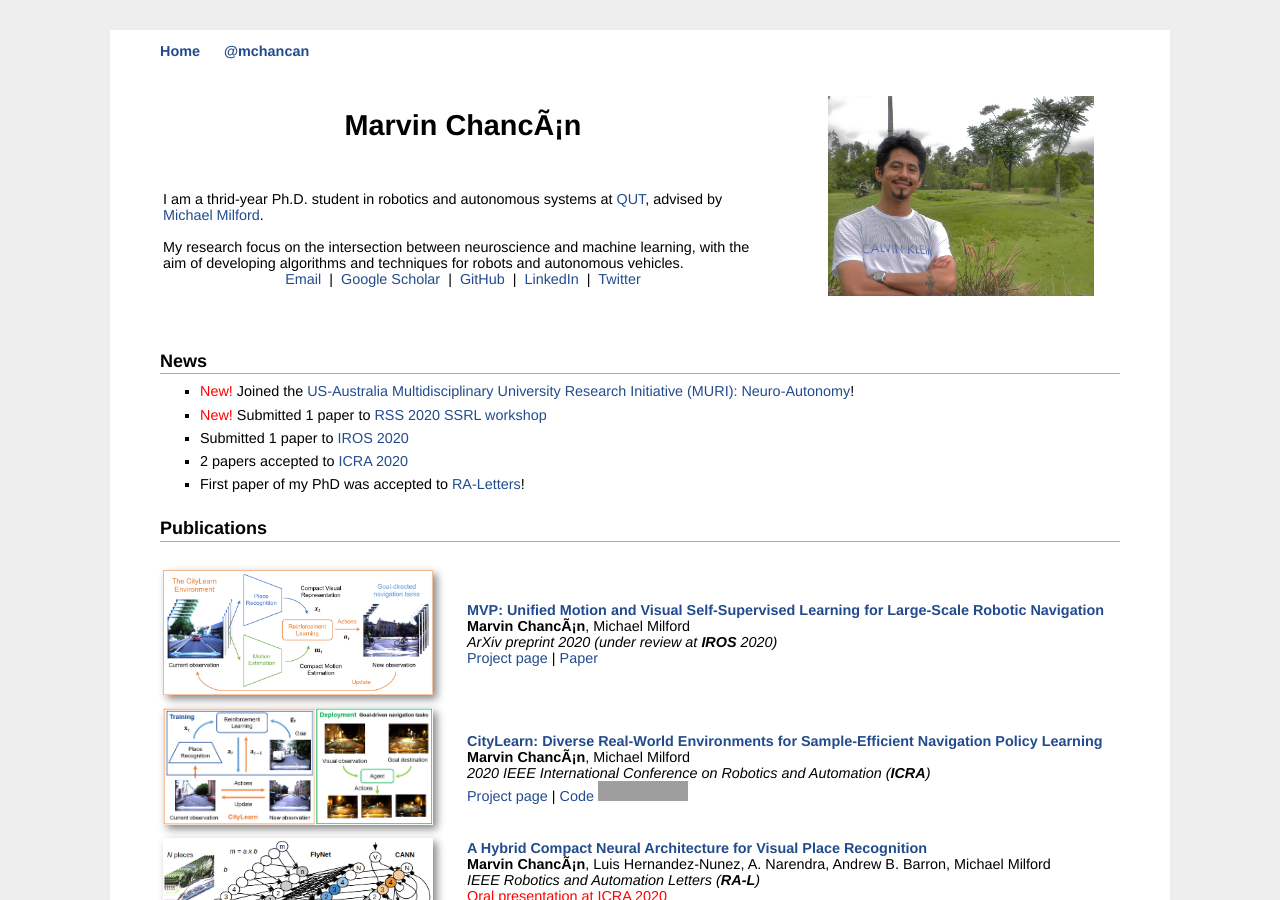
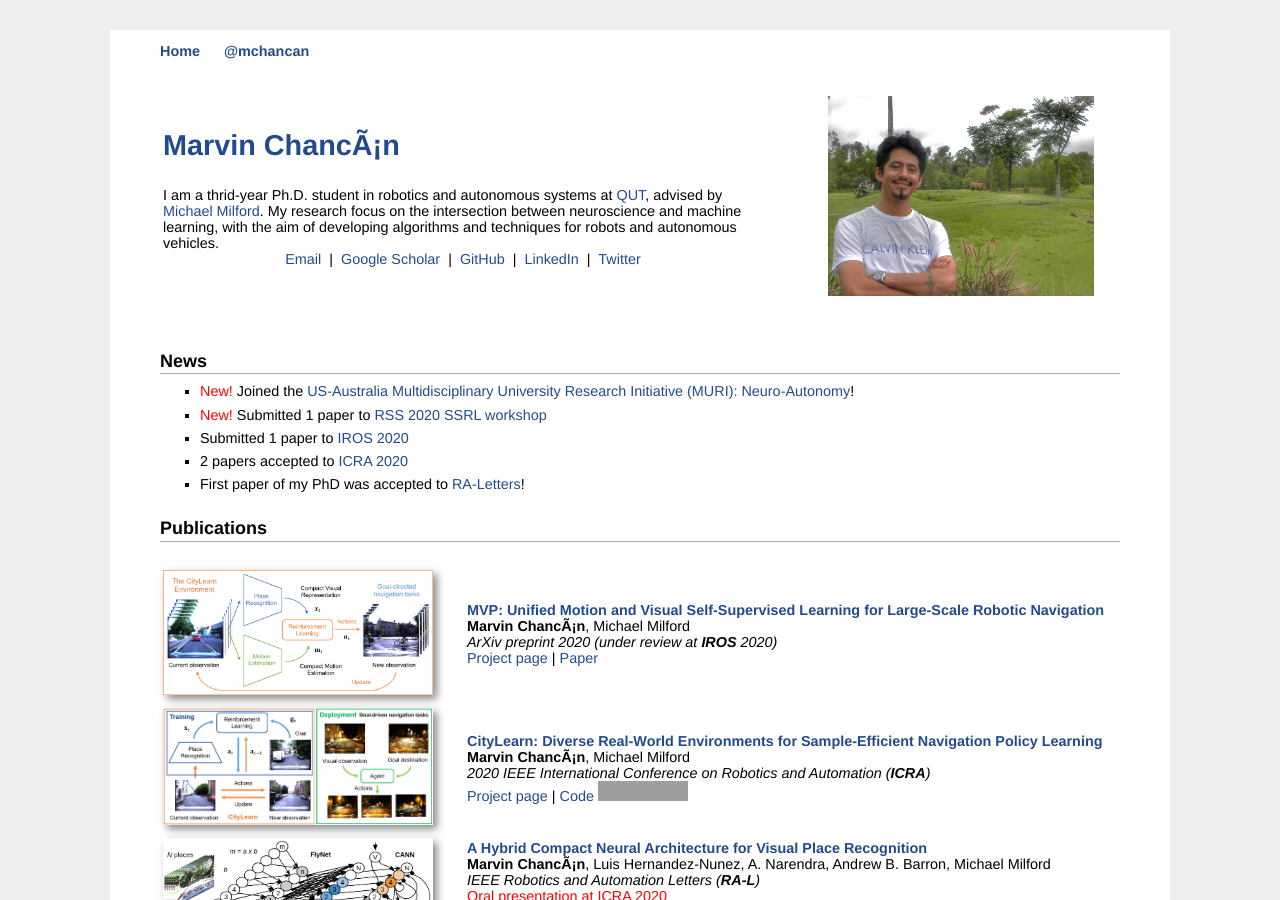
Before and after one commit to mchancan/mchancan.github.io, a Jekyll site: the page built from index.html, in a window 1280 px wide and 900 px high. Built offline with Jekyll 4.4.1, drawn with Linux system fonts in a browser that asks for light colours; comment, search, counter and statistics services are not loaded; grey boxes are pictures that could not be loaded.

Commit message:
Update index.html

```diff
--- a/index.html
+++ b/index.html
@@ -8,12 +8,11 @@ title: Marvin's Homepage
 	<td width="600">
 		<div id="toptitle">
 		<h1>
-		<p align="center"><b>Marvin Chancán</b></p>
+		<a align="center"><b>Marvin Chancán</b></a>
 		</h1>
 		</div>
-		I am a thrid-year Ph.D. student in robotics and autonomous systems at <a href="https://www.qut.edu.au/science-engineering/schools/electrical-engineering-robotics">QUT</a>, advised by <a href="https://scholar.google.com/citations?user=TDSmCKgAAAAJ&hl=en">Michael Milford</a>.</br>
-		</br>
-		My research focus on the intersection between neuroscience and machine learning, with the aim of developing algorithms and techniques for robots and autonomous vehicles.
+		I am a thrid-year Ph.D. student in robotics and autonomous systems at <a href="https://www.qut.edu.au/science-engineering/schools/electrical-engineering-robotics">QUT</a>, advised by <a href="https://scholar.google.com/citations?user=TDSmCKgAAAAJ&hl=en">Michael Milford</a>.
+		My research focus on the intersection between neuroscience and machine learning, with the aim of developing algorithms and techniques for robots and autonomous vehicles.</br>
 		<p align="center">
 			<a href="mailto:mchancanl@uni.pe">Email</a> &nbsp;|&nbsp;
 			<a href="https://scholar.google.com/citations?user=iK7xhJ4AAAAJ&hl=en">Google Scholar</a> &nbsp;|&nbsp;
```
